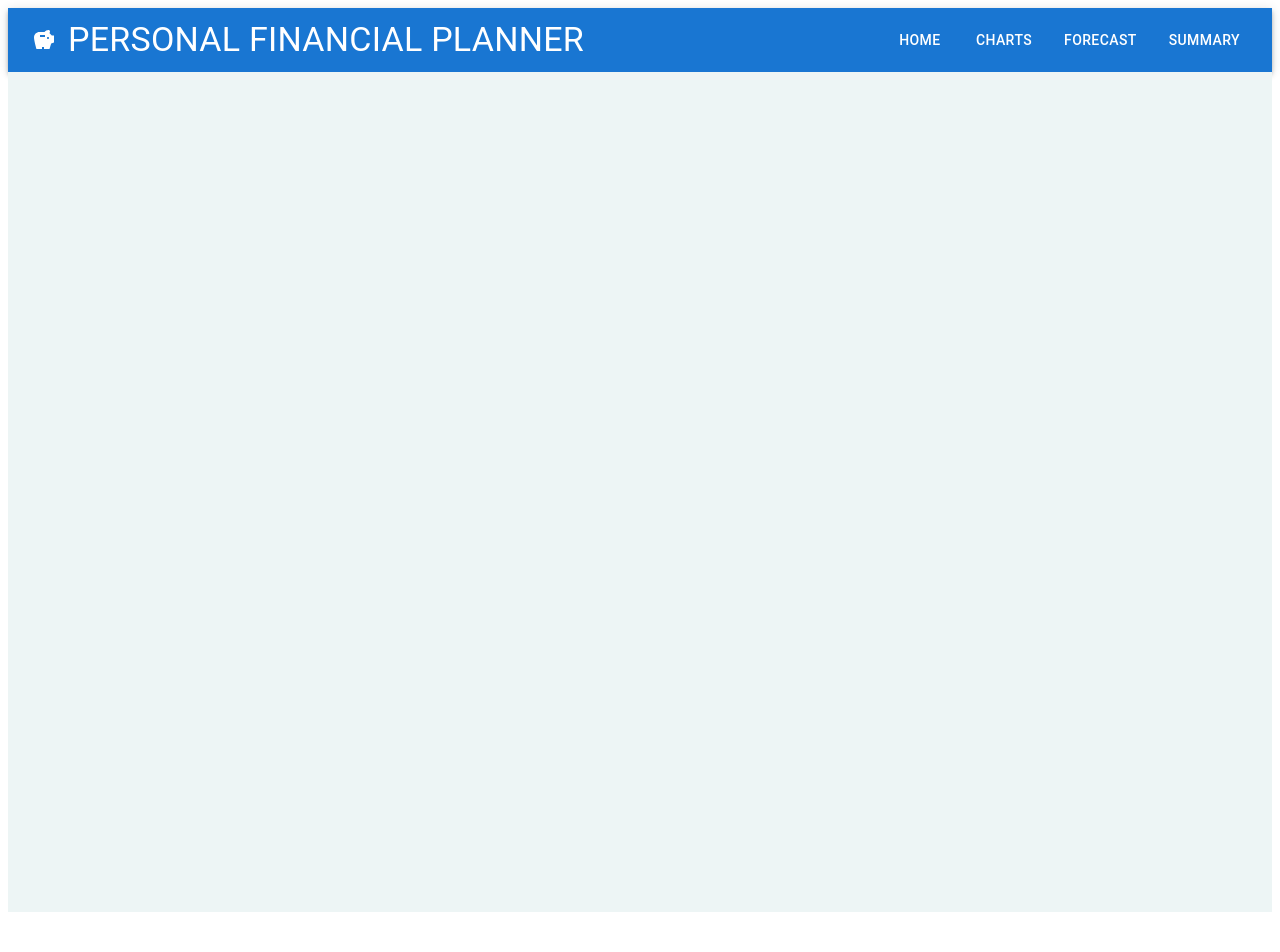
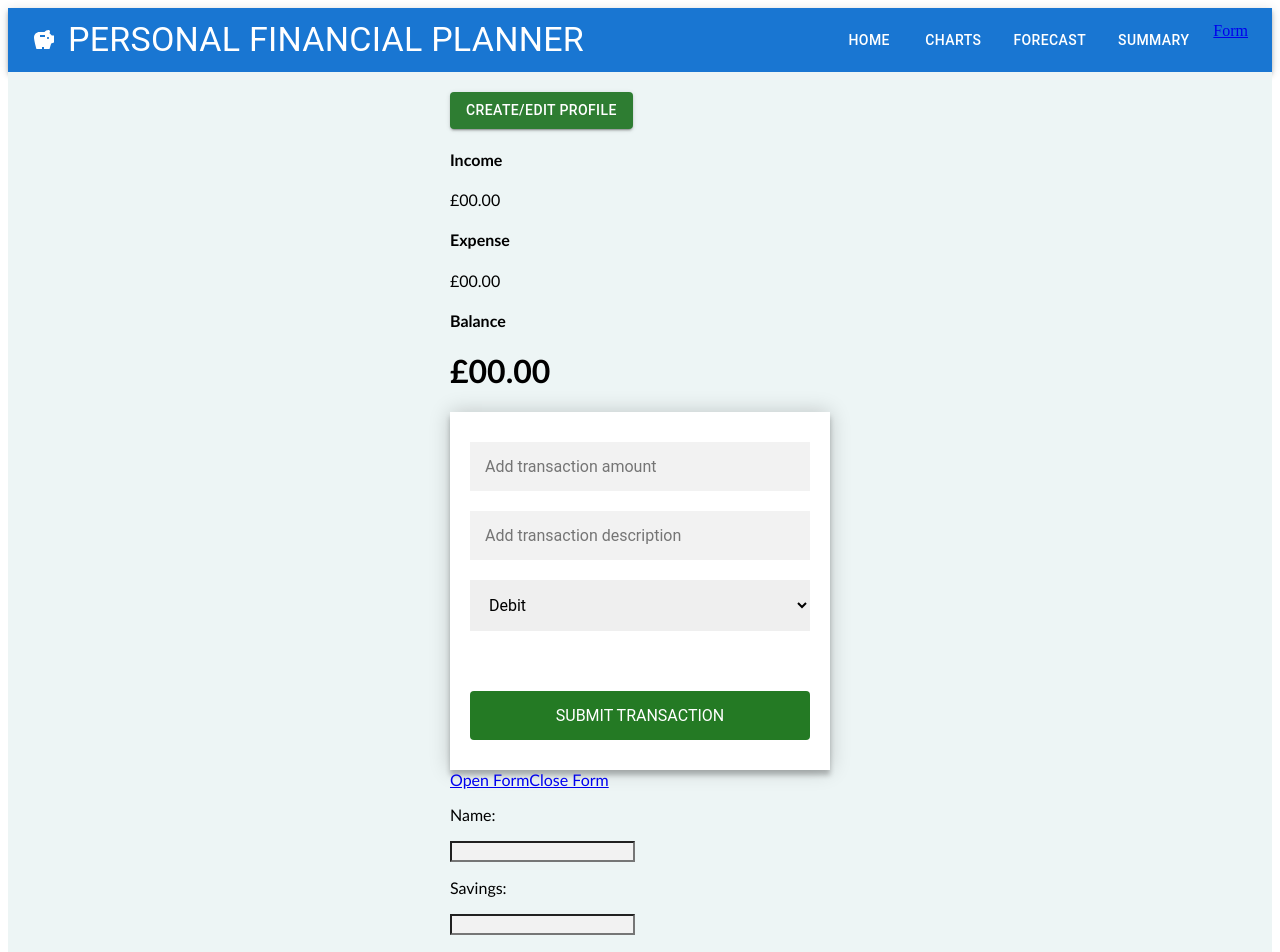
Before and after one commit to DavidBlueLamassu/personal-financial-planner, a React (Create React App) app: page /form in a window 1280 px wide. Shown: the top 952 px of the page. Before the commit the page ends 920 px from the top, so only its background shows below. Built offline with nearby package versions, Linux system fonts and the light colour scheme.

Commit message:
Form component added; linked to Home.js

```diff
--- a/src/App.js
+++ b/src/App.js
@@ -31,7 +31,7 @@
           <Routes>
             {/* Define routes using the Route component to render different page components at different paths */}
             {/* Define a default route that will render the Home component */}
-            <Route path="/" element={<Home />} />
+            <Route path="/*" element={<Home />} />
             <Route path="pieChart" element={<PieChart />} />
             <Route path="forecast" element={<Forecast />} />
             <Route path="summary" element={<Summary />} />
--- a/src/components/NavBar.js
+++ b/src/components/NavBar.js
@@ -1,6 +1,6 @@
 import * as React from "react";
 import { NavLink } from "react-router-dom";
-import Moment from "react-moment";
+// import Moment from "react-moment";
 import {
   AppBar,
   Toolbar,
@@ -8,11 +8,11 @@
   Typography,
   Stack,
   Button,
-  styled,
-  Box,
+  // styled,
+  // Box,
 } from "@mui/material";
 import SavingsIcon from "@mui/icons-material/Savings";
-import { TabList, TabPanel, TabContext } from "@mui/lab";
+// import { TabList, TabPanel, TabContext } from "@mui/lab";
 
 // const useStyles = makeStyles({
 //   button: {
@@ -56,6 +56,14 @@
           <Button color="inherit" component={NavLink} to="/Summary">
             SUMMARY
           </Button>
+          <NavLink
+            to="//form"
+            className={({ isActive }) =>
+            isActive ? 'nav-link active' : 'nav-link'
+          }
+          >
+            Form
+          </NavLink>
         </Stack>
       </Toolbar>
     </AppBar>
--- /dev/null
+++ b/src/components/pages/Forms.js
@@ -0,0 +1,269 @@
+import React from "react";
+
+//The form in this section is derived from Aliaksandr Sushkevich's answer to a post on "Stack Overflow": myusuf, "Get form data in React",
+//Stack Overflow (2 May 2014), last viewed 28 March 2023:
+//https://stackoverflow.com/questions/23427384/get-form-data-in-react#:~:text=A%20with%20a%20%3C,will%20enable%20both%20use%20cases.
+
+class Form extends React.Component {
+
+    handleSubmit = (event) => {
+      event.preventDefault()
+      const incomeObjectOne = {id: 1, title: event.target.incomeName1.value, value: event.target.incomeAmount1.value};
+
+      console.log(event.target.username.value);
+      console.log(event.target.savings.value);
+      console.log(event.target.incomeName1.value);
+      console.log(event.target.incomeAmount1.value);
+      console.log(event.target.incomeName2.value);
+      console.log(event.target.incomeAmount2.value);
+      console.log(incomeObjectOne);
+
+    }
+
+    render() {
+      return (
+        <form onSubmit={this.handleSubmit}>
+          <article>
+            <label className="col-lg-4 col-md-6 col-sm-12">
+              <p>Name:</p>
+              <input
+                type="text"
+                name="username"
+              />
+            </label>
+            <label className="col-lg-4 col-md-6 col-sm-12">
+              <p>Savings:</p>
+              <input
+                type="text"
+                name="savings"
+              />
+            </label>
+          </article>
+          <article>
+            <h4>Income:</h4>
+            <label className="col-lg-6 col-md-6 col-sm-12">
+              <p>Income 1 Name:</p>
+              <input
+                type="text"
+                name="incomeName1"
+              />
+            </label>
+            <label className="col-lg-6 col-md-6 col-sm-12">
+              <p>Income 1 Amount:</p>
+              <input
+                type="text"
+                name="incomeAmount1"
+              />
+            </label>
+            <label className="col-lg-6 col-md-6 col-sm-12">
+              <p>Income 2 Name:</p>
+              <input
+                type="text"
+                name="incomeName2"
+              />
+            </label>
+            <label className="col-lg-6 col-md-6 col-sm-12">
+              <p>Income 2 Value:</p>
+              <input
+                type="text"
+                name="incomeAmount2"
+              />
+            </label>
+            <label className="col-lg-6 col-md-6 col-sm-12">
+              <p>Income 3 Name:</p>
+              <input
+                type="text"
+                name="incomeName3"
+              />
+            </label>
+            <label className="col-lg-6 col-md-6 col-sm-12">
+              <p>Income 3 Amount:</p>
+              <input
+                type="text"
+                name="incomeAmount3"
+              />
+            </label>
+            <label className="col-lg-6 col-md-6 col-sm-12">
+              <p>Income 4 Name:</p>
+              <input
+                type="text"
+                name="incomeName4"
+              />
+            </label>
+            <label className="col-lg-6 col-md-6 col-sm-12">
+              <p>Income 4 Value:</p>
+              <input
+                type="text"
+                name="incomeAmount4"
+              />
+            </label>
+            <label className="col-lg-6 col-md-6 col-sm-12">
+              <p>Income 5 Name:</p>
+              <input
+                type="text"
+                name="incomeName5"
+              />
+            </label>
+            <label className="col-lg-6 col-md-6 col-sm-12">
+              <p>Income 5 Value:</p>
+              <input
+                type="text"
+                name="incomeAmount5"
+              />
+            </label>
+          </article>
+          <article>
+            <h4>Expenses:</h4>
+            <label className="col-lg-6 col-md-6 col-sm-12">
+              <p>Expenses 1 Name:</p>
+              <input
+                type="text"
+                name="expensesName1"
+              />
+            </label>
+            <label className="col-lg-6 col-md-6 col-sm-12">
+              <p>Expenses 1 Amount:</p>
+              <input
+                type="text"
+                name="expensesAmount1"
+              />
+            </label>
+            <label className="col-lg-6 col-md-6 col-sm-12">
+              <p>Expenses 2 Name:</p>
+              <input
+                type="text"
+                name="expensesName2"
+              />
+            </label>
+            <label className="col-lg-6 col-md-6 col-sm-12">
+              <p>Expenses 2 Amount:</p>
+              <input
+                type="text"
+                name="expensesAmount2"
+              />
+            </label>
+            <label className="col-lg-6 col-md-6 col-sm-12">
+              <p>Expenses 3 Name:</p>
+              <input
+                type="text"
+                name="expensesName3"
+              />
+            </label>
+            <label className="col-lg-6 col-md-6 col-sm-12">
+              <p>Expenses 3 Value:</p>
+              <input
+                type="text"
+                name="expensesAmount3"
+              />
+            </label>
+            <label className="col-lg-6 col-md-6 col-sm-12">
+              <p>Expenses 4 Name:</p>
+              <input
+                type="text"
+                name="expensesName4"
+              />
+            </label>
+            <label className="col-lg-6 col-md-6 col-sm-12">
+              <p>Expenses 4 Value:</p>
+              <input
+                type="text"
+                name="expensesAmount4"
+              />
+            </label>
+            <label className="col-lg-6 col-md-6 col-sm-12">
+              <p>Expenses 5 Name:</p>
+              <input
+                type="text"
+                name="expensesName5"
+              />
+            </label>
+            <label className="col-lg-6 col-md-6 col-sm-12">
+              <p>Expenses 5 Amount:</p>
+              <input
+                type="text"
+                name="expensesAmount5"
+              />
+            </label>
+            <label className="col-lg-6 col-md-6 col-sm-12">
+              <p>Expenses 6 Name:</p>
+              <input
+                type="text"
+                name="expensesName6"
+              />
+            </label>
+            <label className="col-lg-6 col-md-6 col-sm-12">
+              <p>Expenses 6 Value:</p>
+              <input
+                type="text"
+                name="expensesAmount6"
+              />
+            </label>
+            <label className="col-lg-6 col-md-6 col-sm-12">
+              <p>Expenses 7 Name:</p>
+              <input
+                type="text"
+                name="expensesName7"
+              />
+            </label>
+            <label className="col-lg-6 col-md-6 col-sm-12">
+              <p>Expenses 7 Amount:</p>
+              <input
+                type="text"
+                name="expensesAmount7"
+              />
+            </label>
+            <label className="col-lg-6 col-md-6 col-sm-12">
+              <p>Expenses 8 Name:</p>
+              <input
+                type="text"
+                name="expensesName8"
+              />
+            </label>
+            <label className="col-lg-6 col-md-6 col-sm-12">
+              <p>Expenses 8 Value:</p>
+              <input
+                type="text"
+                name="expensesAmount8"
+              />
+            </label>
+            <label className="col-lg-6 col-md-6 col-sm-12">
+              <p>Expenses 9 Name:</p>
+              <input
+                type="text"
+                name="expensesName9"
+              />
+            </label>
+            <label className="col-lg-6 col-md-6 col-sm-12">
+              <p>Expenses 9 Value:</p>
+              <input
+                type="text"
+                name="expensesAmount9"
+              />
+            </label>
+            <label className="col-lg-6 col-md-6 col-sm-12">
+              <p>Expenses 10 Name:</p>
+              <input
+                type="text"
+                name="expensesName10"
+              />
+            </label>
+            <label className="col-lg-6 col-md-6 col-sm-12">
+              <p>Expenses 10 Value:</p>
+              <input
+                type="text"
+                name="expensesAmount10"
+              />
+            </label>
+          </article>
+
+
+
+          <button type="submit">Submit</button>
+        </form>
+      )
+    }
+  }
+
+
+
+export default Form;
--- a/src/components/pages/Home.js
+++ b/src/components/pages/Home.js
@@ -9,6 +9,8 @@
 import AcquireData from "./AcquireData.js";
 import { RevenueOrExpense } from "../RevenueOrExpense.js";
 import TransactionForm from "./TransactionForm.js";
+import { Link, Route, Routes } from 'react-router-dom';
+import Form from './Forms.js';
 
 const style = {
   position: "absolute",
@@ -81,6 +83,16 @@
           <Button>CLEAR</Button>
         </Box>
       </Modal>
+      <Link to="form" role="button" className="btn btn-link">
+        Open Form
+      </Link>
+      <Link to="/" role="button" className="btn btn-link">
+        Close Form
+      </Link>
+      <Routes>
+        <Route path="form" element={<Form />} />
+      </Routes>
+
     </div>
   );
 }
```
